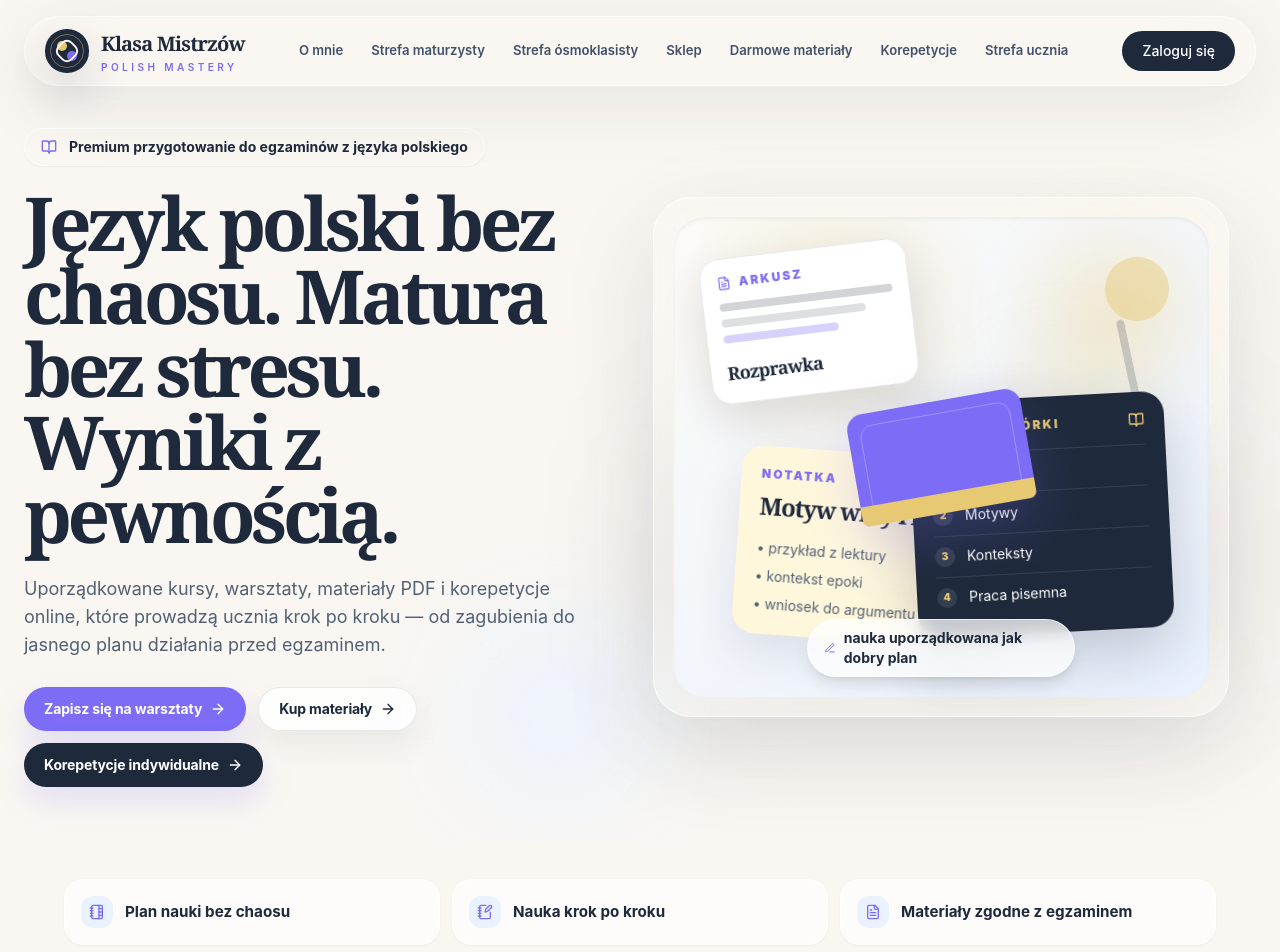
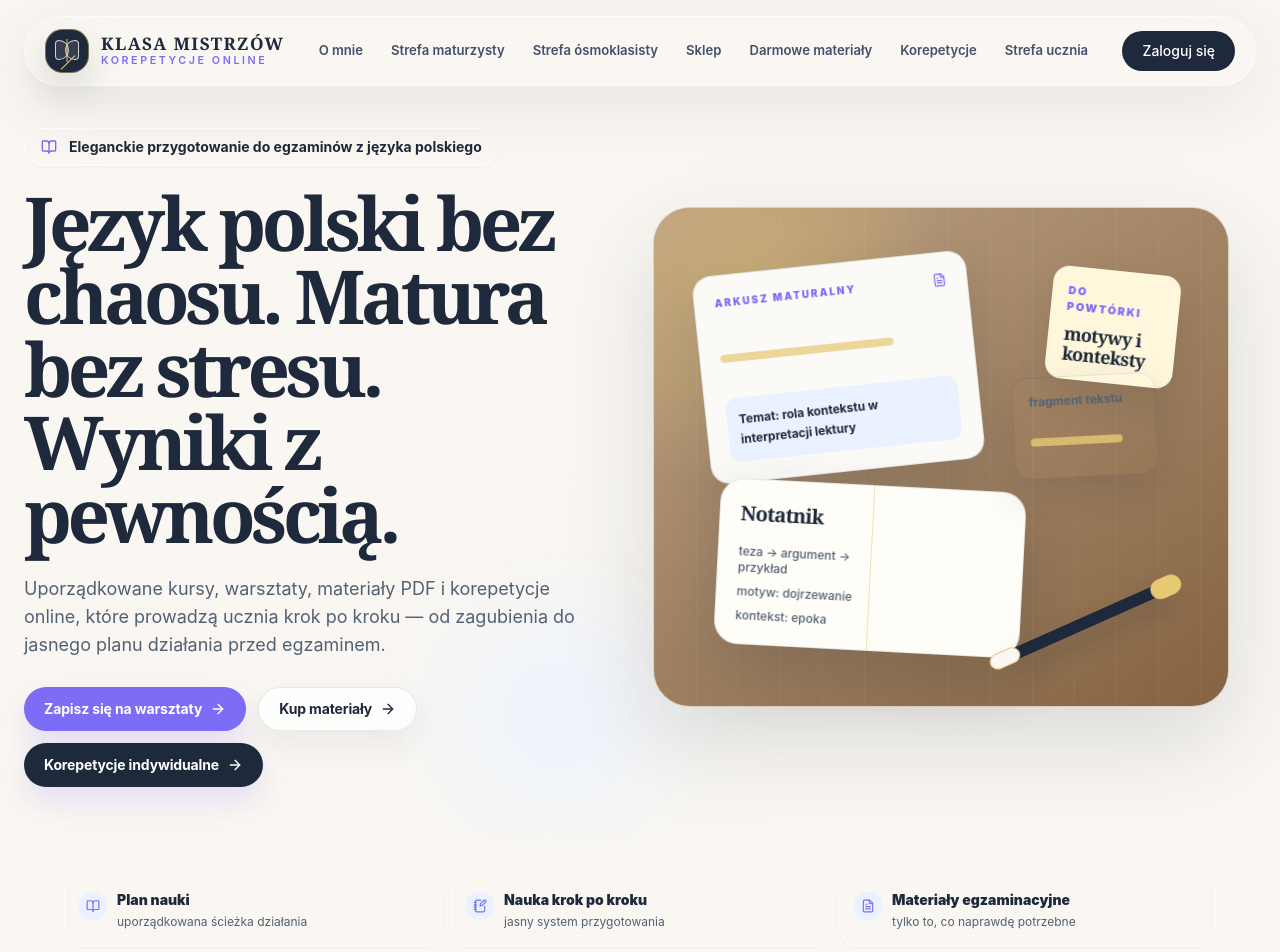
Before and after one commit to TrueWebsite92/klasamistrzow, a React (Vite) app: page / in a window 1280 px wide. Shown: the top 952 px of the page. Built offline with nearby package versions, Linux system fonts and the light colour scheme.

Commit message:
[dyad] Premium educator UI refinement for Klasa Mistrzów

```diff
--- a/src/components/klasa-mistrzow-home.tsx
+++ b/src/components/klasa-mistrzow-home.tsx
@@ -17,14 +17,11 @@ import {
   Mail,
   Megaphone,
   Menu,
-  MessageCircle,
   NotebookPen,
   NotebookTabs,
   Pencil,
-  PenLine,
   ReceiptText,
   ScrollText,
-  ShieldCheck,
   Sparkles,
   UserRound,
 } from "lucide-react";
@@ -41,7 +38,6 @@ import {
 import { cn } from "@/lib/utils";
 import { KlasaMistrzowLogo } from "./klasa-mistrzow-logo";
 
-const TEACHER_PORTRAIT = "/assets/teacher-portrait.png";
 const TEACHER_BOOK = "/assets/teacher-book.png";
 
 const navigation = [
@@ -55,12 +51,36 @@ const navigation = [
 ];
 
 const trustBadges = [
-  { label: "Plan nauki bez chaosu", icon: NotebookTabs },
-  { label: "Nauka krok po kroku", icon: NotebookPen },
-  { label: "Materiały zgodne z egzaminem", icon: FileText },
-  { label: "Indywidualne podejście", icon: UserRound },
-  { label: "Realne efekty", icon: GraduationCap },
-  { label: "Stałe wsparcie", icon: HeartHandshake },
+  {
+    title: "Plan nauki",
+    description: "uporządkowana ścieżka działania",
+    icon: BookOpen,
+  },
+  {
+    title: "Nauka krok po kroku",
+    description: "jasny system przygotowania",
+    icon: NotebookPen,
+  },
+  {
+    title: "Materiały egzaminacyjne",
+    description: "tylko to, co naprawdę potrzebne",
+    icon: FileText,
+  },
+  {
+    title: "Indywidualne podejście",
+    description: "wsparcie dopasowane do ucznia",
+    icon: UserRound,
+  },
+  {
+    title: "Realne efekty",
+    description: "praca pod wynik i pewność",
+    icon: GraduationCap,
+  },
+  {
+    title: "Stałe wsparcie",
+    description: "spokojny kontakt i jasne kroki",
+    icon: HeartHandshake,
+  },
 ];
 
 const credibilityBadges = [
@@ -104,11 +124,11 @@ const eighthGradeCards = [
   { title: "Omówienie lektur", icon: BookOpen },
   { title: "Rozprawka", icon: Pencil },
   { title: "Opowiadanie", icon: NotebookPen },
-  { title: "Zaproszenie", icon: Mail },
   { title: "Ogłoszenie", icon: Megaphone },
   { title: "Arkusze egzaminacyjne", icon: FileText },
   { title: "Czytanie ze zrozumieniem", icon: BookMarked },
   { title: "Charakterystyka", icon: UserRound },
+  { title: "Zaproszenie", icon: Mail },
 ];
 
 const products = [
@@ -163,7 +183,7 @@ const dashboardTabs = [
     label: "Moje materiały PDF",
     icon: FileText,
     title: "PDF-y i notatki zawsze pod ręką",
-    description: "Lektury, checklisty i arkusze są uporządkowane jak prywatna biblioteka przygotowań.",
+    description: "Lektury, listy kontrolne i arkusze są uporządkowane jak prywatna biblioteka przygotowań.",
   },
   {
     label: "Korepetycje",
@@ -205,7 +225,7 @@ const SectionIntro = ({
   </div>
 );
 
-const PremiumButton = ({
+const GlownyPrzycisk = ({
   children,
   href,
   variant = "primary",
@@ -290,64 +310,67 @@ const SoftBackground = () => (
 );
 
 const HeroStudyScene = () => (
-  <div className="academic-scene group relative mx-auto mt-8 min-h-[410px] w-full max-w-xl lg:mt-0 lg:min-h-[520px]">
-    <div className="absolute inset-x-4 bottom-8 h-64 rounded-[2.4rem] bg-[#1E293B]/10 blur-3xl" />
-    <div className="absolute inset-0 rounded-[2.4rem] border border-white/75 bg-white/48 shadow-[0_32px_95px_rgba(30,41,59,0.12)] backdrop-blur-xl" />
+  <div className="academic-scene group relative mx-auto mt-8 min-h-[390px] w-full max-w-xl lg:mt-0 lg:min-h-[500px]">
+    <div className="absolute inset-x-8 bottom-6 h-28 rounded-[50%] bg-[#1E293B]/14 blur-2xl" />
+    <div className="absolute inset-0 overflow-hidden rounded-[2.3rem] border border-white/70 bg-[#8B6642] shadow-[0_34px_95px_rgba(30,41,59,0.14)]">
+      <div className="absolute inset-0 opacity-30 [background-image:linear-gradient(90deg,rgba(255,255,255,.16)_1px,transparent_1px),linear-gradient(rgba(30,41,59,.12)_1px,transparent_1px)] [background-size:42px_100%,100%_34px]" />
+      <div className="absolute inset-0 bg-[radial-gradient(circle_at_18%_18%,rgba(231,200,115,0.42),transparent_32%),linear-gradient(145deg,rgba(255,244,221,0.42),rgba(30,41,59,0.05))]" />
+    </div>
 
-    <div className="scene-layer absolute inset-5 rounded-[2rem] bg-[radial-gradient(circle_at_30%_20%,rgba(231,200,115,0.24),transparent_30%),linear-gradient(145deg,#FCFAF6_0%,#EAF2FF_100%)] p-5 shadow-inner transition-transform duration-700 group-hover:-translate-y-1 sm:p-7">
-      <div className="absolute right-8 top-8 h-32 w-32 rounded-full bg-[#E7C873]/35 blur-2xl" />
-      <div className="absolute right-10 top-10 h-16 w-16 rounded-full bg-[#E7C873]/45" />
-      <div className="absolute right-[4.2rem] top-[6.3rem] h-44 w-2 -rotate-12 rounded-full bg-[#1E293B]/20" />
-      <div className="absolute right-20 top-36 h-24 w-32 rounded-full bg-[#E7C873]/20 blur-2xl" />
-
-      <div className="paper-float absolute left-8 top-8 w-44 rotate-[-7deg] rounded-[1.25rem] border border-[#1E293B]/10 bg-white p-4 shadow-[0_18px_45px_rgba(30,41,59,0.12)] sm:w-52">
-        <div className="mb-3 flex items-center gap-2 text-xs font-black uppercase tracking-[0.18em] text-[#7C6CF6]">
-          <FileText className="h-3.5 w-3.5" /> arkusz
+    <div className="scene-layer absolute inset-4 rounded-[2rem] transition-transform duration-700 group-hover:rotate-[0.45deg] group-hover:scale-[1.01] sm:inset-6">
+      <div className="desk-paper absolute left-4 top-7 w-[52%] -rotate-6 rounded-[1.2rem] border border-[#1E293B]/10 bg-[#FBFAF7] p-4 shadow-[0_20px_50px_rgba(30,41,59,0.16)] sm:left-6 sm:top-8 sm:p-5">
+        <div className="mb-3 flex items-center justify-between gap-3">
+          <span className="text-[0.62rem] font-black uppercase tracking-[0.2em] text-[#7C6CF6]">Arkusz maturalny</span>
+          <FileText className="h-3.5 w-3.5 text-[#7C6CF6]" />
         </div>
         <div className="space-y-2">
-          <span className="block h-2 w-full rounded bg-[#1E293B]/20" />
-          <span className="block h-2 w-10/12 rounded bg-[#1E293B]/15" />
-          <span className="block h-2 w-8/12 rounded bg-[#7C6CF6]/30" />
+          <span className="block h-2 w-full rounded bg-[#1E293B]/18" />
+          <span className="block h-2 w-11/12 rounded bg-[#1E293B]/14" />
+          <span className="block h-2 w-9/12 rounded bg-[#E7C873]/70" />
+          <span className="block h-2 w-10/12 rounded bg-[#1E293B]/14" />
         </div>
-        <p className="mt-4 font-serif text-lg font-semibold tracking-[-0.04em] text-[#1E293B]">Rozprawka</p>
-      </div>
-
-      <div className="paper-float-delayed absolute bottom-14 left-8 w-56 rotate-[4deg] rounded-[1.4rem] bg-[#FFF7DC] p-5 shadow-[0_18px_45px_rgba(30,41,59,0.1)] sm:left-16 sm:w-64">
-        <p className="text-xs font-black uppercase tracking-[0.18em] text-[#7C6CF6]">notatka</p>
-        <h3 className="mt-2 font-serif text-2xl font-semibold tracking-[-0.05em] text-[#1E293B]">Motyw winy i kary</h3>
-        <div className="mt-4 space-y-2 text-sm text-[#526174]">
-          <p>• przykład z lektury</p>
-          <p>• kontekst epoki</p>
-          <p>• wniosek do argumentu</p>
+        <div className="mt-5 rounded-xl bg-[#EAF2FF] p-3 text-xs font-bold leading-5 text-[#1E293B]">
+          Temat: rola kontekstu w interpretacji lektury
         </div>
       </div>
 
-      <div className="absolute bottom-16 right-6 w-56 rotate-[-3deg] rounded-[1.4rem] bg-[#1E293B] p-5 text-white shadow-[0_24px_60px_rgba(30,41,59,0.22)] sm:right-10 sm:w-64">
-        <div className="mb-4 flex items-center justify-between">
-          <span className="text-xs font-black uppercase tracking-[0.18em] text-[#E7C873]">plan powtórki</span>
-          <BookOpen className="h-4 w-4 text-[#E7C873]" />
+      <div className="absolute bottom-8 left-10 w-[58%] rotate-3 rounded-[1.5rem] border border-[#1E293B]/10 bg-[#FFFDF8] p-4 shadow-[0_24px_60px_rgba(30,41,59,0.18)] sm:p-5">
+        <div className="absolute left-1/2 top-0 h-full w-px bg-[#E7C873]/55" />
+        <div className="grid grid-cols-2 gap-5">
+          <div>
+            <p className="font-serif text-xl font-semibold tracking-[-0.04em] text-[#1E293B]">Notatnik</p>
+            <div className="mt-4 space-y-2 text-xs font-medium text-[#526174]">
+              <p>teza → argument → przykład</p>
+              <p>motyw: dojrzewanie</p>
+              <p>kontekst: epoka</p>
+            </div>
+          </div>
+          <div className="space-y-2 pt-2">
+            <span className="block h-2 w-full rounded bg-[#1E293B]/14" />
+            <span className="block h-2 w-10/12 rounded bg-[#1E293B]/14" />
+            <span className="block h-2 w-8/12 rounded bg-[#7C6CF6]/28" />
+            <span className="block h-2 w-11/12 rounded bg-[#1E293B]/12" />
+          </div>
         </div>
-        {[
-          "Lektura",
-          "Motywy",
-          "Konteksty",
-          "Praca pisemna",
-        ].map((item, index) => (
-          <div key={item} className="flex items-center gap-3 border-t border-white/10 py-2.5 text-sm text-white/82">
-            <span className="grid h-5 w-5 place-items-center rounded-full bg-white/10 text-[0.65rem] font-black text-[#E7C873]">{index + 1}</span>
-            {item}
-          </div>
-        ))}
       </div>
 
-      <div className="absolute left-1/2 top-1/2 hidden h-28 w-44 -translate-x-1/2 -translate-y-1/2 rotate-[-10deg] rounded-t-[1rem] rounded-b-[0.45rem] bg-[#7C6CF6] shadow-[0_22px_55px_rgba(124,108,246,0.22)] sm:block">
-        <div className="absolute inset-3 rounded-t-[0.8rem] border border-white/25" />
-        <div className="absolute bottom-0 left-0 h-5 w-full rounded-b-[0.45rem] bg-[#E7C873]" />
+      <div className="desk-note absolute right-7 top-10 w-32 rotate-6 rounded-[1rem] bg-[#FFF7DC] p-4 shadow-[0_16px_40px_rgba(30,41,59,0.14)]">
+        <p className="text-[0.68rem] font-black uppercase tracking-[0.16em] text-[#7C6CF6]">do powtórki</p>
+        <p className="mt-2 font-serif text-lg font-semibold leading-5 tracking-[-0.04em] text-[#1E293B]">motywy i konteksty</p>
       </div>
 
-      <div className="absolute bottom-5 left-1/2 hidden -translate-x-1/2 items-center gap-2 rounded-full border border-white/70 bg-white/75 px-4 py-2 text-sm font-bold text-[#1E293B] shadow-lg backdrop-blur sm:flex">
-        <PenLine className="h-3.5 w-3.5 text-[#7C6CF6]" />
-        nauka uporządkowana jak dobry plan
+      <div className="absolute bottom-14 right-7 h-3 w-44 -rotate-[24deg] rounded-full bg-[#1E293B] shadow-[0_12px_24px_rgba(30,41,59,0.26)]">
+        <span className="absolute -right-3 -top-1 h-5 w-8 rounded-full bg-[#E7C873]" />
+        <span className="absolute -left-5 -top-0.5 h-4 w-8 rounded-full border border-[#E7C873] bg-[#FAF7F2]" />
+      </div>
+
+      <div className="absolute right-12 top-36 hidden w-36 -rotate-3 rounded-[1.1rem] border border-[#1E293B]/10 bg-white/92 p-4 shadow-[0_16px_40px_rgba(30,41,59,0.13)] sm:block">
+        <p className="text-xs font-bold text-[#526174]">fragment tekstu</p>
+        <div className="mt-3 space-y-2">
+          <span className="block h-2 w-full rounded bg-[#1E293B]/13" />
+          <span className="block h-2 w-10/12 rounded bg-[#E7C873]/80" />
+          <span className="block h-2 w-9/12 rounded bg-[#1E293B]/13" />
+        </div>
       </div>
     </div>
   </div>
@@ -360,7 +383,7 @@ const HeroSection = () => (
       <div className="reveal max-w-3xl">
         <div className="mb-5 inline-flex items-center gap-3 rounded-full border border-white/80 bg-white/62 px-4 py-2 shadow-sm backdrop-blur">
           <BookOpen className="h-4 w-4 text-[#7C6CF6]" />
-          <span className="text-sm font-bold text-[#1E293B]">Premium przygotowanie do egzaminów z języka polskiego</span>
+          <span className="text-sm font-bold text-[#1E293B]">Eleganckie przygotowanie do egzaminów z języka polskiego</span>
         </div>
         <h1 className="font-serif text-[2.75rem] font-semibold leading-[0.98] tracking-[-0.06em] text-[#1E293B] sm:text-[4rem] lg:text-[4.65rem]">
           Język polski bez chaosu. Matura bez stresu. Wyniki z pewnością.
@@ -369,9 +392,9 @@ const HeroSection = () => (
           Uporządkowane kursy, warsztaty, materiały PDF i korepetycje online, które prowadzą ucznia krok po kroku — od zagubienia do jasnego planu działania przed egzaminem.
         </p>
         <div className="mt-7 flex flex-col gap-3 sm:flex-row sm:flex-wrap">
-          <PremiumButton href="#matura">Zapisz się na warsztaty</PremiumButton>
-          <PremiumButton href="#sklep" variant="light">Kup materiały</PremiumButton>
-          <PremiumButton href="#korepetycje" variant="ghost">Korepetycje indywidualne</PremiumButton>
+          <GlownyPrzycisk href="#matura">Zapisz się na warsztaty</GlownyPrzycisk>
+          <GlownyPrzycisk href="#sklep" variant="light">Kup materiały</GlownyPrzycisk>
+          <GlownyPrzycisk href="#korepetycje" variant="ghost">Korepetycje indywidualne</GlownyPrzycisk>
         </div>
       </div>
       <HeroStudyScene />
@@ -380,16 +403,21 @@ const HeroSection = () => (
 );
 
 const TrustBadgesSection = () => (
-  <section className="px-4 py-7 sm:px-6 lg:py-9">
-    <div className="mx-auto grid max-w-6xl grid-cols-2 gap-3 lg:grid-cols-3">
+  <section className="px-4 py-6 sm:px-6 lg:py-8">
+    <div className="mx-auto grid max-w-6xl grid-cols-2 gap-2.5 lg:grid-cols-3">
       {trustBadges.map((badge) => {
         const Icon = badge.icon;
         return (
-          <div key={badge.label} className="reveal group flex items-center gap-3 rounded-[1.25rem] border border-white/75 bg-white/60 p-3.5 shadow-sm backdrop-blur transition-all duration-300 hover:-translate-y-0.5 hover:bg-white/82 hover:shadow-[0_16px_42px_rgba(30,41,59,0.09)] sm:p-4">
-            <span className="grid h-8 w-8 shrink-0 place-items-center rounded-xl bg-[#EAF2FF] text-[#7C6CF6] transition-colors group-hover:bg-[#7C6CF6] group-hover:text-white">
-              <Icon className="h-4 w-4" />
-            </span>
-            <span className="text-sm font-bold leading-5 text-[#1E293B] sm:text-[0.95rem]">{badge.label}</span>
+          <div key={badge.title} className="reveal group rounded-[1.15rem] border border-white/75 bg-white/62 p-3 shadow-sm backdrop-blur transition-all duration-300 hover:-translate-y-0.5 hover:bg-white/86 hover:shadow-[0_14px_36px_rgba(30,41,59,0.08)] sm:p-3.5">
+            <div className="flex items-start gap-2.5">
+              <span className="mt-0.5 grid h-7 w-7 shrink-0 place-items-center rounded-xl bg-[#EAF2FF] text-[#7C6CF6] transition-colors group-hover:bg-[#7C6CF6] group-hover:text-white">
+                <Icon className="h-3.5 w-3.5" />
+              </span>
+              <div>
+                <p className="text-sm font-black leading-5 text-[#1E293B]">{badge.title}</p>
+                <p className="mt-0.5 text-xs leading-5 text-[#526174]">{badge.description}</p>
+              </div>
+            </div>
           </div>
         );
       })}
@@ -406,10 +434,7 @@ const AboutSection = () => (
           <BookOpen className="mr-2 inline h-3.5 w-3.5 text-[#7C6CF6]" />
           praca z tekstem
         </div>
-        <img src={TEACHER_BOOK} alt="Paulina podczas pracy z książką" className="absolute inset-x-0 bottom-0 mx-auto h-[430px] w-auto object-contain drop-shadow-[0_24px_40px_rgba(30,41,59,0.2)] sm:h-[500px]" />
-        <div className="absolute bottom-5 right-5 z-20 hidden h-28 w-24 overflow-hidden rounded-3xl border-4 border-[#FAF7F2] bg-[#EAF2FF] shadow-[0_18px_40px_rgba(30,41,59,0.16)] sm:block">
-          <img src={TEACHER_PORTRAIT} alt="Paulina Spruch-Wójtowicz" className="h-full w-full object-cover object-top" />
-        </div>
+        <img src={TEACHER_BOOK} alt="Paulina podczas pracy z książką" className="absolute inset-x-0 bottom-0 mx-auto h-[440px] w-auto object-contain object-bottom drop-shadow-[0_24px_40px_rgba(30,41,59,0.2)] sm:h-[500px]" />
       </div>
       <div className="max-w-2xl py-2 lg:py-4">
         <p className="mb-3 inline-flex items-center gap-2 rounded-full border border-[#E7C873]/45 bg-[#FFF7DC] px-4 py-2 text-[0.68rem] font-bold uppercase tracking-[0.2em] text-[#6D5DE8]">
@@ -528,24 +553,24 @@ const MaturaSection = () => {
 };
 
 const EighthGradeSection = () => (
-  <section id="osmoklasista" className="px-4 py-10 sm:px-6 lg:py-14">
-    <div className="mx-auto max-w-7xl rounded-[2rem] border border-white/75 bg-[#EAF2FF]/72 p-5 shadow-[0_24px_72px_rgba(30,41,59,0.09)] backdrop-blur-xl sm:p-7">
-      <div className="grid items-end gap-5 lg:grid-cols-[0.78fr_1.22fr]">
+  <section id="osmoklasista" className="px-4 py-9 sm:px-6 lg:py-12">
+    <div className="mx-auto max-w-7xl rounded-[1.85rem] border border-white/75 bg-[#EAF2FF]/72 p-4 shadow-[0_22px_64px_rgba(30,41,59,0.08)] backdrop-blur-xl sm:p-6">
+      <div className="grid items-start gap-5 lg:grid-cols-[0.78fr_1.22fr]">
         <SectionIntro
           align="left"
           eyebrow="Strefa ósmoklasisty"
           title="Kurs kompleksowy bez ciężkich bloków i bez zgadywania, co powtórzyć."
           description="Lektury, formy wypowiedzi i arkusze ułożone w krótkie moduły, które pomagają przygotować się spokojnie i regularnie."
         />
-        <div className="grid grid-cols-2 gap-3 lg:grid-cols-4">
+        <div className="grid grid-cols-2 gap-2.5 lg:grid-cols-4">
           {eighthGradeCards.map((item) => {
             const Icon = item.icon;
             return (
-              <div key={item.title} className="group rounded-[1.3rem] border border-white/80 bg-white/78 p-3.5 shadow-sm backdrop-blur transition-all duration-300 hover:-translate-y-0.5 hover:bg-white hover:shadow-[0_16px_42px_rgba(30,41,59,0.09)] sm:p-4">
-                <span className="mb-3 grid h-9 w-9 place-items-center rounded-xl bg-[#FAF7F2] text-[#7C6CF6] transition-colors group-hover:bg-[#7C6CF6] group-hover:text-white">
-                  <Icon className="h-4 w-4" />
+              <div key={item.title} className="group min-h-[88px] rounded-[1.15rem] border border-white/80 bg-white/78 p-3 shadow-sm backdrop-blur transition-all duration-300 hover:-translate-y-0.5 hover:bg-white hover:shadow-[0_14px_34px_rgba(30,41,59,0.08)]">
+                <span className="mb-2.5 grid h-8 w-8 place-items-center rounded-xl bg-[#FAF7F2] text-[#7C6CF6] transition-colors group-hover:bg-[#7C6CF6] group-hover:text-white">
+                  <Icon className="h-3.5 w-3.5" />
                 </span>
-                <p className="text-sm font-bold leading-5 tracking-[-0.02em] text-[#1E293B] sm:text-[0.95rem]">{item.title}</p>
+                <p className="text-[0.82rem] font-bold leading-5 tracking-[-0.02em] text-[#1E293B] sm:text-sm">{item.title}</p>
               </div>
             );
           })}
@@ -617,10 +642,10 @@ const FreeStudentZoneSection = () => (
               <ClipboardCheck className="h-5 w-5 text-[#7C6CF6]" />
             </div>
             <div className="mt-5 space-y-3">
-              {["Teza i argument", "Kontekst", "Wniosek", "Checklist PDF"].map((step, index) => (
-                <div key={step} className="flex items-center justify-between rounded-2xl bg-white p-4 shadow-sm">
+              {["Teza i argument", "Kontekst", "Wniosek", "Lista kontrolna"].map((step, index) => (
+                <div key={step} className="flex items-center justify-between rounded-2xl bg-white p-3.5 shadow-sm">
                   <span className="font-bold">{step}</span>
-                  <span className={cn("rounded-full px-3 py-1 text-xs font-black", index < 3 ? "bg-[#EAF2FF] text-[#7C6CF6]" : "bg-[#E7C873] text-[#1E293B]")}>{index < 3 ? "lekcja" : "PDF"}</span>
+                  <span className={cn("rounded-full px-3 py-1 text-xs font-black", index < 3 ? "bg-[#EAF2FF] text-[#7C6CF6]" : "bg-[#E7C873] text-[#1E293B]")}>{index < 3 ? "lekcja" : "plan"}</span>
                 </div>
               ))}
             </div>
@@ -644,11 +669,11 @@ const TutoringSection = () => {
             title="Potrzebujesz indywidualnego wsparcia?"
             description="Elegancki, spokojny proces rezerwacji i lekcje online prowadzone pod konkretny cel: egzamin, zaległości albo pewność w pisaniu."
           />
-          <div className="mt-6 grid gap-3">
+          <div className="mt-6 grid gap-2.5 sm:grid-cols-2">
             {tutoringBenefits.map((benefit) => (
-              <div key={benefit} className="flex items-center gap-4 rounded-2xl border border-white/75 bg-white/68 p-4 shadow-sm backdrop-blur">
-                <HeartHandshake className="h-4 w-4 shrink-0 text-[#7C6CF6]" />
-                <span className="font-semibold text-[#1E293B]">{benefit}</span>
+              <div key={benefit} className="flex items-start gap-3 rounded-2xl border border-white/75 bg-white/68 p-3.5 shadow-sm backdrop-blur">
+                <HeartHandshake className="mt-0.5 h-3.5 w-3.5 shrink-0 text-[#7C6CF6]" />
+                <span className="text-sm font-semibold leading-6 text-[#1E293B]">{benefit}</span>
               </div>
             ))}
           </div>
@@ -800,7 +825,7 @@ const SiteFooter = () => (
       <div className="grid gap-8 lg:grid-cols-[1fr_1.4fr]">
         <div>
           <KlasaMistrzowLogo />
-          <p className="mt-5 max-w-md leading-7 text-[#526174]">Premium marka edukacyjna Pauliny Spruch-Wójtowicz: warsztaty, PDF, korepetycje i strefa ucznia w jednym spokojnym systemie nauki.</p>
+          <p className="mt-5 max-w-md leading-7 text-[#526174]">Marka edukacyjna Pauliny Spruch-Wójtowicz: warsztaty, PDF, korepetycje i strefa ucznia w jednym spokojnym systemie nauki.</p>
         </div>
         <div className="grid gap-7 sm:grid-cols-3">
           <div>
--- a/src/components/klasa-mistrzow-logo.tsx
+++ b/src/components/klasa-mistrzow-logo.tsx
@@ -17,23 +17,23 @@ export const KlasaMistrzowLogo = ({
     <a href="#top" className={cn("group inline-flex items-center gap-3", className)}>
       <span
         className={cn(
-          "relative grid h-11 w-11 place-items-center rounded-[1.35rem] bg-[#1E293B] shadow-[0_18px_45px_rgba(30,41,59,0.18)] transition-transform duration-500 group-hover:-rotate-3 group-hover:scale-105",
+          "relative grid h-11 w-11 place-items-center rounded-[1.1rem] border border-[#E7C873]/45 bg-[#1E293B] shadow-[0_16px_38px_rgba(30,41,59,0.16)] transition-transform duration-500 group-hover:-translate-y-0.5",
           markClassName,
         )}
         aria-hidden="true"
       >
-        <span className="absolute inset-[5px] rounded-[1.05rem] border border-[#E7C873]/45" />
-        <span className="absolute left-3 top-3 h-2.5 w-2.5 rounded-full bg-[#E7C873]" />
-        <span className="absolute bottom-3 right-3 h-2.5 w-2.5 rounded-full bg-[#7C6CF6]" />
-        <span className="h-5 w-5 rotate-45 rounded-[0.45rem] border-2 border-[#FAF7F2]" />
+        <span className="absolute left-[9px] top-[10px] h-5 w-3.5 rounded-l-[0.45rem] rounded-r-sm border border-[#FAF7F2]/80 bg-[#FAF7F2]/10" />
+        <span className="absolute right-[9px] top-[10px] h-5 w-3.5 rounded-r-[0.45rem] rounded-l-sm border border-[#FAF7F2]/80 bg-[#FAF7F2]/10" />
+        <span className="absolute left-1/2 top-[9px] h-[23px] w-px -translate-x-1/2 bg-[#E7C873]" />
+        <span className="absolute bottom-[9px] right-[10px] h-px w-5 -rotate-45 rounded-full bg-[#E7C873]" />
       </span>
       {!compact && (
         <span className={cn("flex flex-col leading-none", textClassName)}>
-          <span className="font-serif text-xl font-semibold tracking-[-0.04em] text-[#1E293B]">
+          <span className="font-serif text-[1.08rem] font-semibold uppercase tracking-[0.08em] text-[#1E293B]">
             Klasa Mistrzów
           </span>
-          <span className="mt-1 text-[0.63rem] font-semibold uppercase tracking-[0.34em] text-[#7C6CF6]">
-            Polish Mastery
+          <span className="mt-1 text-[0.67rem] font-semibold uppercase tracking-[0.24em] text-[#7C6CF6]">
+            Korepetycje online
           </span>
         </span>
       )}
--- a/src/globals.css
+++ b/src/globals.css
@@ -125,12 +125,12 @@
     transform-style: preserve-3d;
   }
 
-  .paper-float {
-    animation: paper-float 6.4s ease-in-out infinite;
+  .desk-paper {
+    animation: desk-paper 7s ease-in-out infinite;
   }
 
-  .paper-float-delayed {
-    animation: paper-float-delayed 7.2s ease-in-out infinite;
+  .desk-note {
+    animation: desk-note 6.2s ease-in-out infinite;
   }
 }
 
@@ -146,22 +146,22 @@
   }
 }
 
-@keyframes paper-float {
+@keyframes desk-paper {
   0%, 100% {
-    transform: translateY(0) rotate(-7deg);
+    transform: translateY(0) rotate(-6deg);
   }
 
   50% {
-    transform: translateY(-9px) rotate(-5deg);
+    transform: translateY(-5px) rotate(-5.2deg);
   }
 }
 
-@keyframes paper-float-delayed {
+@keyframes desk-note {
   0%, 100% {
-    transform: translateY(0) rotate(4deg);
+    transform: translateY(0) rotate(6deg);
   }
 
   50% {
-    transform: translateY(-7px) rotate(2deg);
+    transform: translateY(-4px) rotate(5deg);
   }
 }
```
